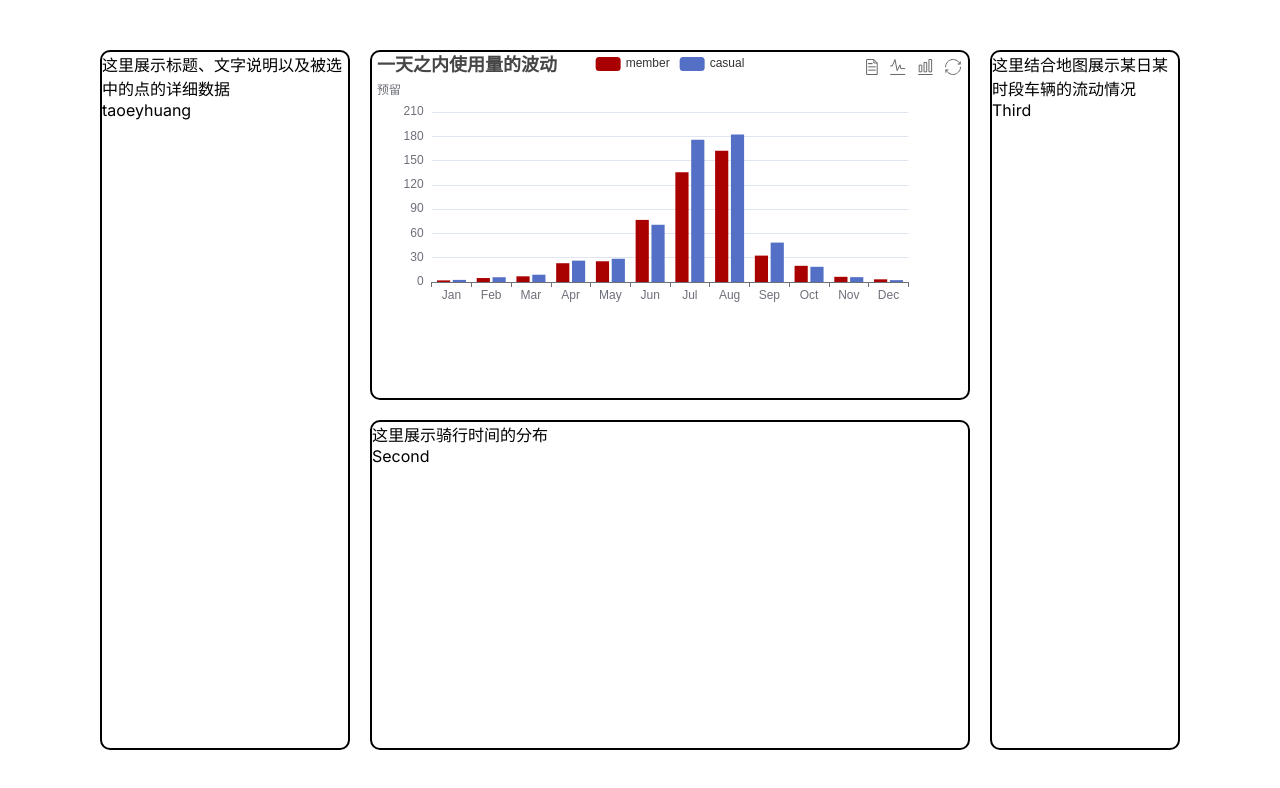
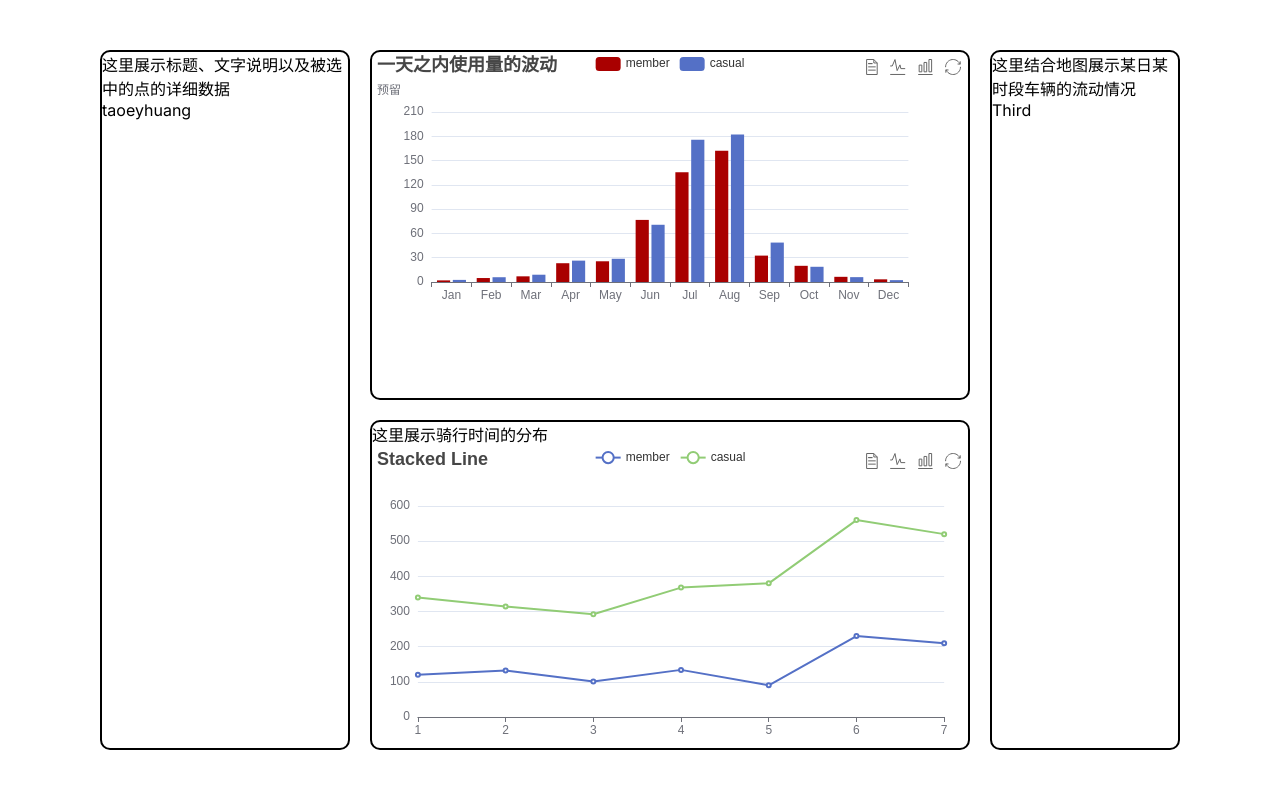
Before and after one commit to Xycharm/visualization, a Next.js app: page / in a window 1280 px wide. Shown: the top 788 px of the page. Built offline with nearby package versions, Linux system fonts and the light colour scheme.

Commit message:
尝试dataset之前先备份

```diff
--- a/src/app/graphs/secondGraph.js
+++ b/src/app/graphs/secondGraph.js
@@ -1,8 +1,58 @@
+import React from 'react';
+import ReactEcharts from "echarts-for-react";
 
 export default function SecondGraph(){
-    return(
-    <>
-      <p>Second</p>
-    </>
-    ) ;
+  const getOption = () => {
+    return {
+      title: {
+        text: 'Stacked Line'
+      },
+      tooltip: {
+        trigger: 'axis'
+      },
+      legend: {
+        data: ['member', 'casual']
+      },
+      grid: {
+        left: '3%',
+        right: '4%',
+        bottom: '3%',
+        containLabel: true
+      },
+      toolbox: {
+        show:'true',
+        feature: {
+          dataView: { show: true, readOnly: false },//数据预览
+          magicType: { show: true, type: ['line', 'bar'] },//样式：线状/条形
+          restore: { show: true },//重新加载：开
+          saveAsImage: { show: false }//保存为图像：开
+        }
+      },
+      xAxis: {
+        type: 'category',
+        boundaryGap: false,
+        data: [1, 2, 3, 4, 5, 6, 7]//这里放小时数
+      },
+      yAxis: {
+        type: 'value'
+      },
+      series: [
+        {
+          name: 'member',
+          type: 'line',
+          stack: 'Total',
+          data: [120, 132, 101, 134, 90, 230, 210]//这里放会员的数量
+        },
+        {
+          name: 'casual',
+          type: 'line',
+          stack: 'Total',
+          data: [220, 182, 191, 234, 290, 330, 310]//这里放散客的数量
+        }
+      ]
+    };
+  };
+  return <div>
+  <ReactEcharts option={getOption()} />
+</div>
 }
```
Also changed, not shown: src/app/graphs/firstGraph.js (+1 -21 lines).
